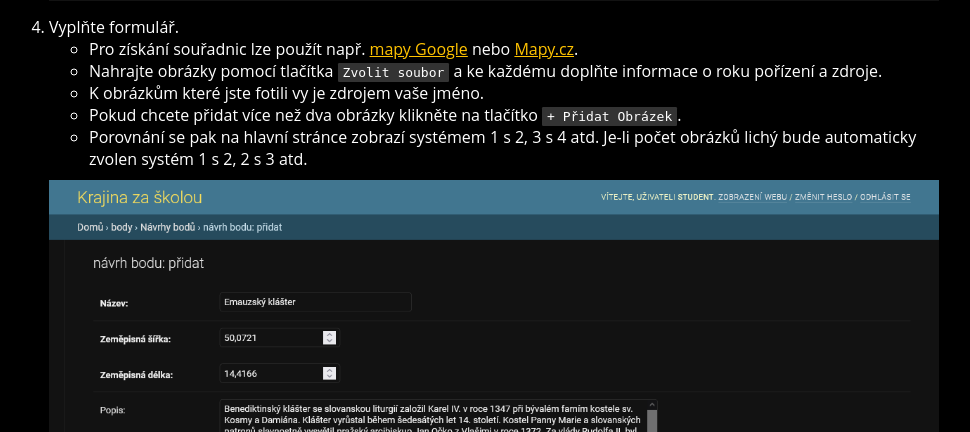
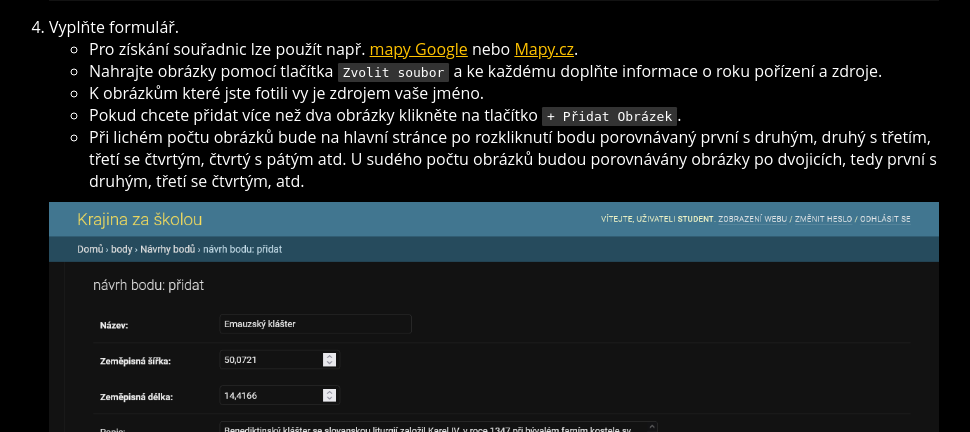
Before and after one commit to nesati/nighthawk2, a Django app: page /navod/ in a window 1280 px wide. Shown: the part 1368-1800 px from the top of the page, without its empty margins (146-1116 px from the left). Run offline with Django 4.2, Linux system fonts and the light colour scheme.

Commit message:
improve instruction clarity

```diff
--- a/markers/templates/markers/navod.html
+++ b/markers/templates/markers/navod.html
@@ -43,8 +43,7 @@
 				<li>Pokud chcete přidat více než dva obrázky klikněte na tlačítko <code>+ Přidat
 					Obrázek</code>.
 				</li>
-				<li>Porovnání se pak na hlavní stránce zobrazí systémem 1 s 2, 3 s 4 atd. Je-li počet obrázků lichý bude
-					automaticky zvolen systém 1 s 2, 2 s 3 atd.
+				<li>Při lichém počtu obrázků bude na hlavní stránce po rozkliknutí bodu porovnávaný první s druhým, druhý s třetím, třetí se čtvrtým, čtvrtý s pátým atd. U sudého počtu obrázků budou porovnávány obrázky po dvojicích, tedy první s druhým, třetí se čtvrtým, atd.
 				</li>
 			</ul>
 			<img src="{% static 'markers/img/tutorial03.png' %}" alt="Příklad vyplněného formuláře">
```
